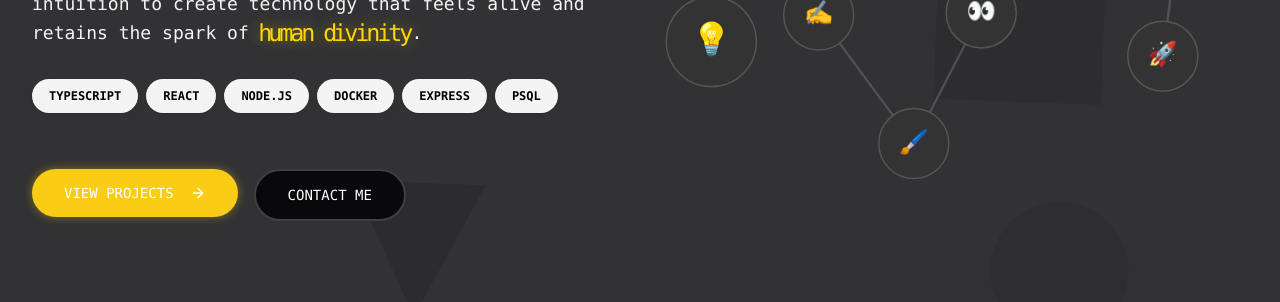
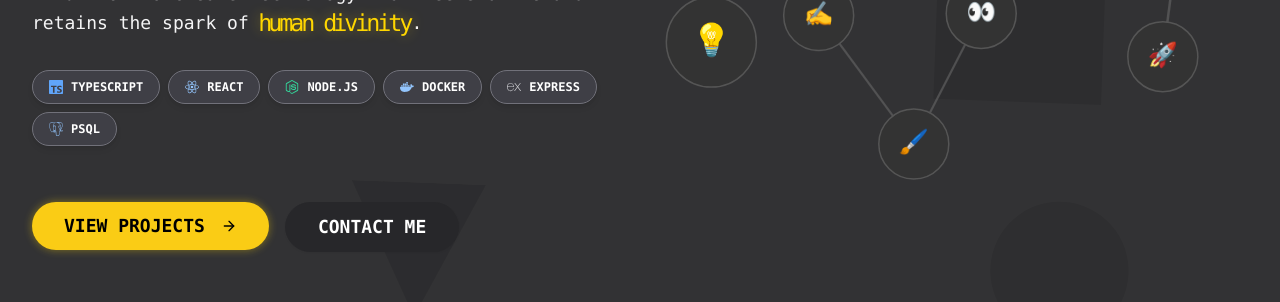
Before and after one commit to DavidKalina/davidkalina, a Next.js app: page / in a window 1280 px wide. Shown: the part 458-760 px from the top of the page. Built offline with nearby package versions, Linux system fonts and the light colour scheme; no server answers.

Commit message:
style: ui improvements

```diff
--- a/components/About.tsx
+++ b/components/About.tsx
@@ -84,7 +84,7 @@ const ModernAbout = () => {
                 <Button
                   className="bg-[#333] dark:bg-white text-white dark:text-black
              hover:bg-zinc-900 dark:hover:bg-white rounded-full
-             font-mono text-sm px-8 py-6 group disabled:opacity-50
+             font-mono font-bold md:text-lg px-8 py-6 group disabled:opacity-50
              transition-all duration-300
              hover:shadow-[0_0_15px_rgba(255,255,255,0.5)] dark:hover:shadow-[0_0_15px_rgba(255,255,255,0.8)]"
                 >
@@ -98,7 +98,7 @@ const ModernAbout = () => {
               <Link href="https://github.com/DavidKalina" target="_blank">
                 <Button
                   variant="outline"
-                  className="border-2 border-zinc-200 dark:border-zinc-700 hover:border-black dark:hover:border-white hover:bg-white/80 dark:hover:bg-zinc-800/80 text-black dark:text-white rounded-full font-mono md:text-md px-6 lg:px-8 py-6 w-full sm:w-auto"
+                  className="border-2 border-zinc-200 dark:border-zinc-700 hover:border-black dark:hover:border-white hover:bg-white/80 dark:hover:bg-zinc-800/80 text-black dark:text-white rounded-full font-mono font-bold md:text-lg px-6 lg:px-8 py-6 w-full sm:w-auto"
                 >
                   <Github className="mr-2" size={18} />
                   GITHUB
--- a/components/Cta.tsx
+++ b/components/Cta.tsx
@@ -180,7 +180,7 @@ const ModernCTA = () => {
                     disabled={isPending}
                     className="bg-[#333] dark:bg-white text-white dark:text-black
              hover:bg-zinc-900 dark:hover:bg-white rounded-full
-             font-mono text-sm px-8 py-6 group disabled:opacity-50
+             font-mono font-bold md:text-lg px-8 py-6 group disabled:opacity-50
              transition-all duration-300
              hover:shadow-[0_0_15px_rgba(255,255,255,0.5)] dark:hover:shadow-[0_0_15px_rgba(255,255,255,0.8)]"
                   >
--- a/components/Hero.tsx
+++ b/components/Hero.tsx
@@ -1,14 +1,14 @@
 "use client";
 
-import { Badge } from "@/components/ui/badge";
 import { Button } from "@/components/ui/button";
 import { useContainerDimensions } from "@/hooks/useContainerDimensions";
+import { AnimatePresence, motion } from "framer-motion";
 import { ArrowRight } from "lucide-react";
 import Link from "next/link";
 import { RefObject, useCallback, useRef, useState } from "react";
 import ForceGraph from "./ForceGraph";
+import TechBadges from "./TechStackBadges";
 import WaveText from "./WaveText";
-import { AnimatePresence, motion } from "framer-motion";
 
 interface NodeDatum {
   id: string;
@@ -69,23 +69,15 @@ const ModernHero = () => {
             </p>
 
             {/* Tech Stack Pills */}
-            <div className="flex flex-wrap gap-2">
-              {["TYPESCRIPT", "REACT", "NODE.JS", "DOCKER", "EXPRESS", "PSQL"].map((tech) => (
-                <Badge
-                  key={tech}
-                  className="bg-zinc-100 hover:text-white text-black px-3 sm:px-4 py-2 rounded-full text-[10px] sm:text-xs font-mono"
-                >
-                  {tech}
-                </Badge>
-              ))}
-            </div>
+            <TechBadges />
 
             {/* CTA Buttons */}
             <div className="flex flex-col sm:flex-row gap-4 pt-6">
               <Link href="#projects">
                 <Button
-                  className="bg-[#FACC15] font-medium dark:bg-[#FACC15] text-white hover:bg-[#222] dark:hover:bg-[#FDE047] rounded-full font-mono text-sm px-6 sm:px-8 py-6 group w-full sm:w-auto
-                  shadow-[0px_0px_8px_rgba(255,215,0,0.4)] group-hover:shadow-[0px_0px_14px_rgba(255,215,0,0.6)] transition-all duration-300"
+                  className="bg-[#EAB308] font-bold text-black hover:bg-[#D97706] dark:bg-[#FACC15] dark:text-black dark:hover:bg-[#FDE047]
+  rounded-full font-mono md:text-lg px-6 sm:px-8 py-6 group w-full sm:w-auto
+  shadow-[0px_0px_8px_rgba(255,215,0,0.4)] group-hover:shadow-[0px_0px_14px_rgba(255,215,0,0.6)] transition-all duration-300"
                 >
                   VIEW PROJECTS
                   <ArrowRight
@@ -97,7 +89,8 @@ const ModernHero = () => {
               <Link href="#contact">
                 <Button
                   variant="outline"
-                  className="border-2 border-zinc-20 dark:border-zinc-700 hover:border-black hover:bg-white/80 text-black dark:text-white rounded-full font-mono text-sm px-6 sm:px-8 py-6 w-full sm:w-auto"
+                  className="bg-zinc-200 text-black hover:bg-zinc-300 dark:bg-zinc-800 dark:text-white dark:hover:bg-zinc-700
+  rounded-full font-mono font-bold md:text-lg px-6 sm:px-8 py-6 w-full sm:w-auto transition-all"
                 >
                   CONTACT ME
                 </Button>
--- a/components/Project.tsx
+++ b/components/Project.tsx
@@ -111,7 +111,7 @@ const ModernFeaturedProject = () => {
                       <Button
                         className="bg-[#333] dark:bg-white text-white dark:text-black
              hover:bg-zinc-900 dark:hover:bg-white rounded-full
-             font-mono text-sm px-8 py-6 group disabled:opacity-50
+             font-mono font-bold md:text-lg px-8 py-6 group disabled:opacity-50
              transition-all duration-300
              hover:shadow-[0_0_15px_rgba(255,255,255,0.5)] dark:hover:shadow-[0_0_15px_rgba(255,255,255,0.8)]"
                       >
@@ -125,7 +125,7 @@ const ModernFeaturedProject = () => {
                     <Link href="https://github.com/DavidKalina/crawler-server">
                       <Button
                         variant="outline"
-                        className="border-2 border-zinc-200 dark:border-zinc-700 hover:border-black dark:hover:border-white hover:bg-white/80 dark:hover:bg-zinc-800/80 text-zinc-900 dark:text-white rounded-full font-mono text-sm px-6 lg:px-8 py-6 group w-full sm:w-auto"
+                        className="border-2 border-zinc-200 dark:border-zinc-700 hover:border-black dark:hover:border-white hover:bg-white/80 dark:hover:bg-zinc-800/80 text-zinc-900 dark:text-white rounded-full font-mono font-bold md:text-lg px-6 lg:px-8 py-6 group w-full sm:w-auto"
                       >
                         <Github className="mr-2" size={18} />
                         SOURCE
--- a/components/ProjectGrid.tsx
+++ b/components/ProjectGrid.tsx
@@ -201,7 +201,7 @@ const ModernProjectGrid = () => {
                           <Button
                             className="bg-[#333] dark:bg-white text-white dark:text-black
                               hover:bg-zinc-900 dark:hover:bg-white rounded-full
-                              font-mono text-sm px-8 py-6 group disabled:opacity-50
+                              font-mono font-bold md:text-lg px-8 py-6 group disabled:opacity-50
                               transition-all duration-300
                               hover:shadow-[0_0_15px_rgba(255,255,255,0.5)] dark:hover:shadow-[0_0_15px_rgba(255,255,255,0.8)]"
                           >
--- a/components/SparkNotes.tsx
+++ b/components/SparkNotes.tsx
@@ -73,7 +73,7 @@ const SparkNotes = () => {
           <span className="sr-only">Quick overview</span>
         </Button>
       </DialogTrigger>
-      <DialogContent className="sm:max-w-[425px] bg-white dark:bg-zinc-800 border-zinc-200 dark:border-zinc-700">
+      <DialogContent className="sm:max-w-[425px] bg-white dark:bg-zinc-800 border-zinc-200 dark:border-zinc-700 [&>button>svg]:text-zinc-900 [&>button>svg]:dark:text-zinc-100">
         <DialogHeader>
           <DialogTitle className="font-mono text-lg text-zinc-900 dark:text-zinc-100">
             SparkNotes ⚡️
--- /dev/null
+++ b/components/TechStackBadges.tsx
@@ -0,0 +1,70 @@
+import { Badge } from "@/components/ui/badge";
+import {
+  SiDocker,
+  SiExpress,
+  SiNodedotjs,
+  SiPostgresql,
+  SiReact,
+  SiTypescript,
+} from "react-icons/si";
+
+const techStack = [
+  {
+    name: "TYPESCRIPT",
+    icon: SiTypescript,
+    iconColor: "text-blue-400",
+  },
+  {
+    name: "REACT",
+    icon: SiReact,
+    iconColor: "text-blue-300",
+  },
+  {
+    name: "NODE.JS",
+    icon: SiNodedotjs,
+    iconColor: "text-emerald-400",
+  },
+  {
+    name: "DOCKER",
+    icon: SiDocker,
+    iconColor: "text-blue-300",
+  },
+  {
+    name: "EXPRESS",
+    icon: SiExpress,
+    iconColor: "text-zinc-300",
+  },
+  {
+    name: "PSQL",
+    icon: SiPostgresql,
+    iconColor: "text-blue-300",
+  },
+];
+
+const TechBadges = () => {
+  return (
+    <div className="flex flex-wrap gap-2">
+      {techStack.map(({ name, icon: Icon, iconColor }) => (
+        <Badge
+          key={name}
+          className="
+            bg-[#333] dark:bg-zinc-700
+            text-white px-3 sm:px-4 py-2
+            rounded-full text-[10px] sm:text-xs font-mono
+            flex items-center gap-2
+            border border-zinc-600 dark:border-zinc-500
+            shadow-md transition-all duration-200
+            hover:bg-[#444] dark:hover:bg-zinc-600
+            hover:border-zinc-400 dark:hover:border-zinc-300
+            hover:shadow-lg w-min
+          "
+        >
+          <Icon size={14} className={iconColor} />
+          {name}
+        </Badge>
+      ))}
+    </div>
+  );
+};
+
+export default TechBadges;
```
